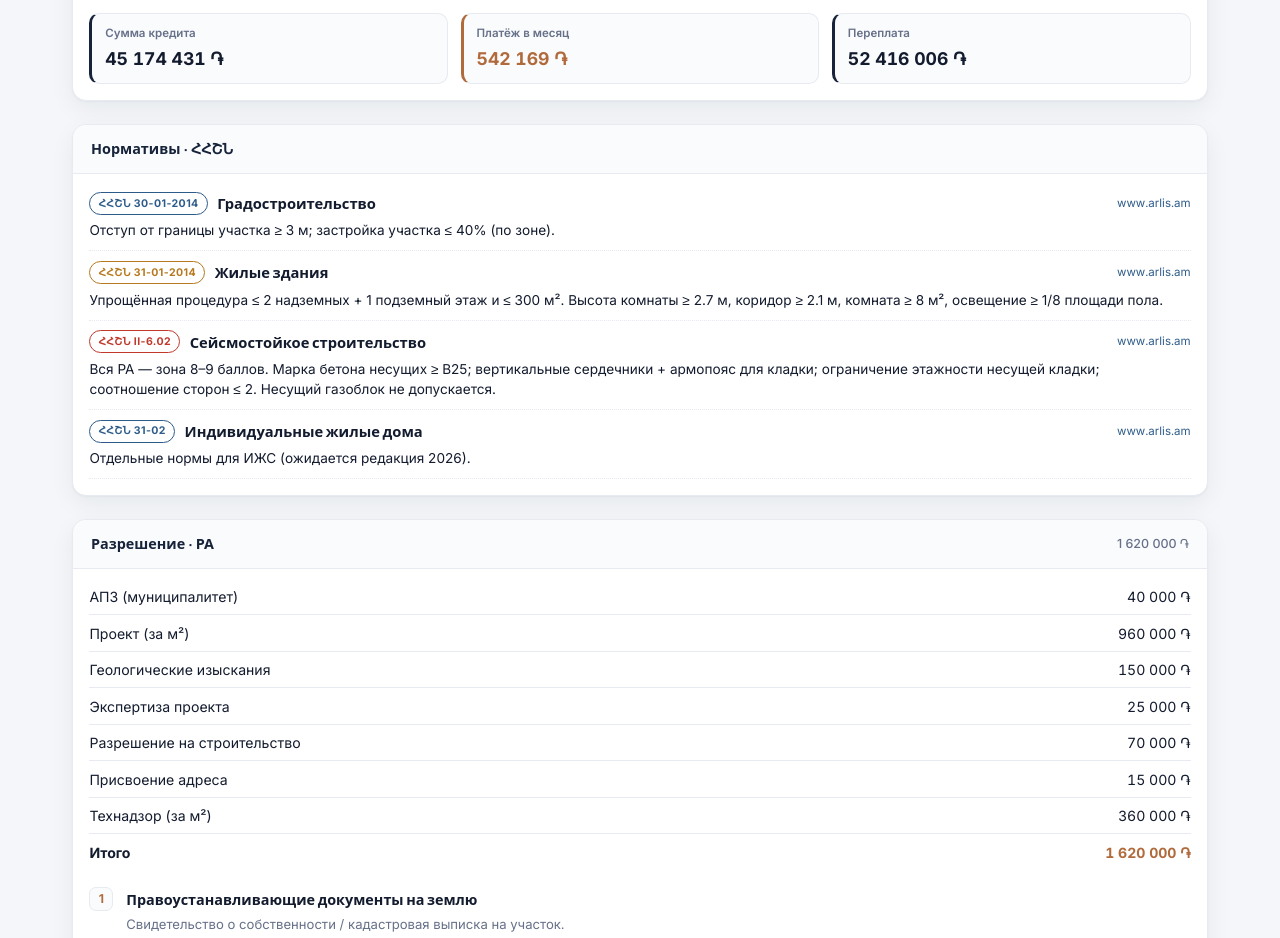
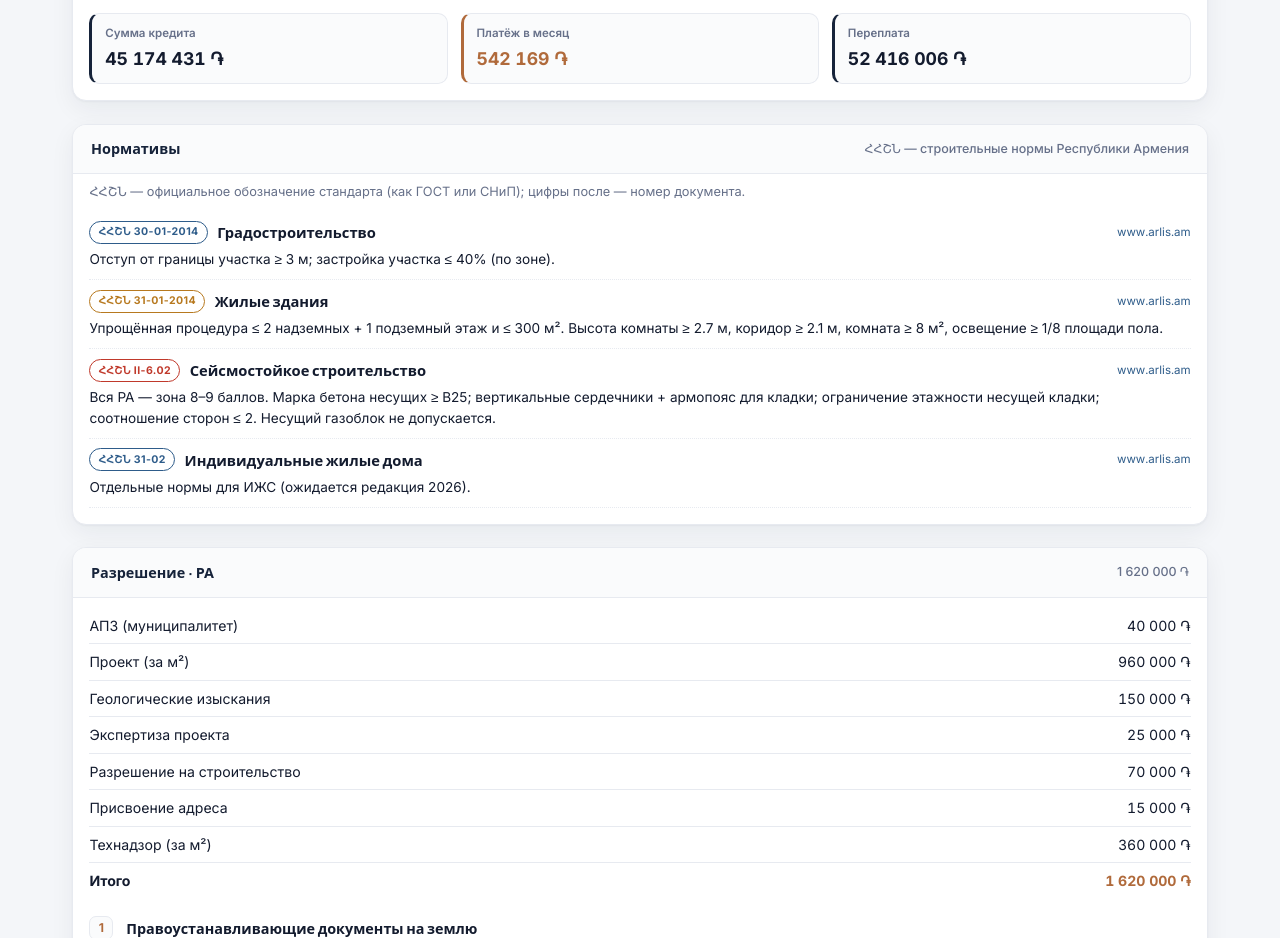
Before and after one commit to mailtoharutyunyan/armenia-home-calculator, a React (Vite) app: page / in a window 1280 px wide. Shown: the part 5300-6238 px from the top of the page. Built offline with nearby package versions, Linux system fonts and the light colour scheme.

Commit message:
Раздел нормативов: расшифровка ՀՀՇՆ

```diff
--- a/src/ui/NormsRef.tsx
+++ b/src/ui/NormsRef.tsx
@@ -7,9 +7,19 @@ export function NormsRef() {
   return (
     <section className="panel" id="norms">
       <div className="panel-head">
-        <span>{t(lang, 'nav_norms')} · ՀՀՇՆ</span>
+        <span>{t(lang, 'nav_norms')}</span>
+        <span className="sub">
+          {lang === 'ru'
+            ? 'ՀՀՇՆ — строительные нормы Республики Армения'
+            : 'ՀՀՇՆ — Հայաստանի Հանրապետության շինարարական նորմեր'}
+        </span>
       </div>
       <div style={{ padding: '0.5rem 1rem 1rem' }}>
+        <p style={{ margin: '0 0 0.6rem', fontSize: '0.8rem', color: 'var(--color-ink-soft)' }}>
+          {lang === 'ru'
+            ? 'ՀՀՇՆ — официальное обозначение стандарта (как ГОСТ или СНиП); цифры после — номер документа.'
+            : 'ՀՀՇՆ-ը ստանդարտի պաշտոնական նշանակումն է (ինչպես ГОСТ կամ СНиП); թվերը՝ փաստաթղթի համարն են։'}
+        </p>
         {NORMS_REFERENCE.map((n) => (
           <div key={n.code} style={{ padding: '0.6rem 0', borderBottom: '1px dotted var(--color-border)' }}>
             <div style={{ display: 'flex', alignItems: 'center', gap: '0.6rem', flexWrap: 'wrap' }}>
```
